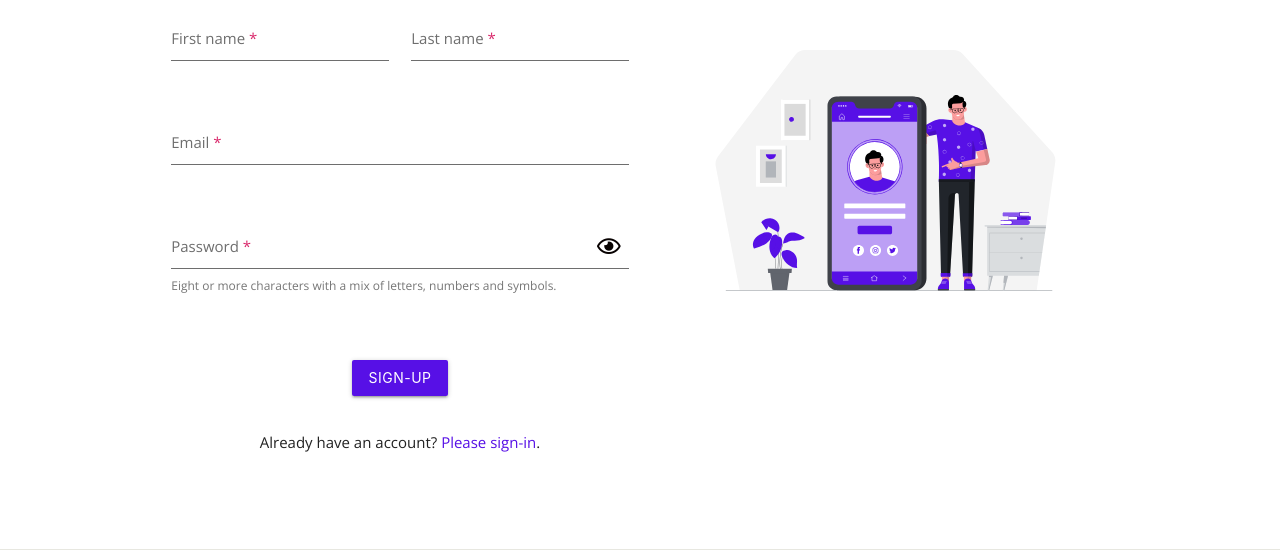
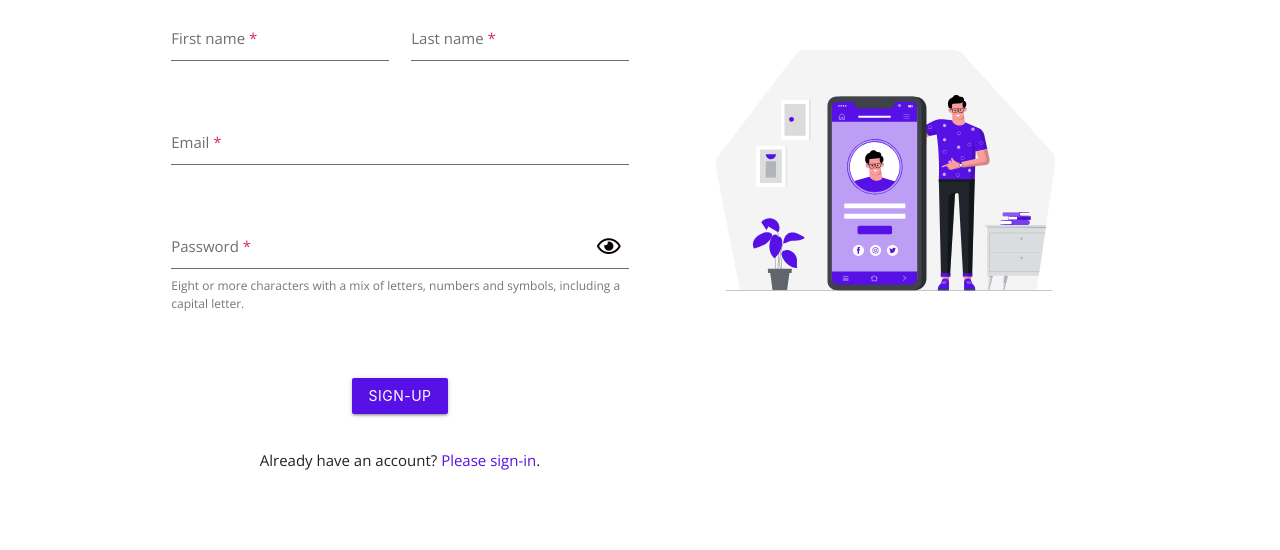
Before and after one commit to lemocla/Codzilla, a Flask app: page /signup in a window 1280 px wide. Shown: the part 347-897 px from the top of the page. Run offline with Flask 2, Linux system fonts and the light colour scheme; some web fonts are replaced.

Commit message:
Correct helpers text for passwords

```diff
--- a/app/templates/profile.html
+++ b/app/templates/profile.html
@@ -333,7 +333,8 @@
                         pattern="^(?=.*[0-9])(?=.*[A-Z])(?=.*[a-z])(?=.*[!@\-?~$%*^()~+=._])(?=\S+$).{8,32}$"
                         class="validate" required>
                     <label for="password">New Password</label>
-                    <p class="helper-text">Eight or more characters with a mix of letters, numbers and symbols.
+                    <p class="helper-text">Eight or more characters with a mix of letters, numbers and symbols,
+                        including a capital letter.
                     </p>
                     <p class="error-text hide" data-error="password">Please enter a valid password.</p>
                 </div>
--- a/app/templates/signup.html
+++ b/app/templates/signup.html
@@ -57,9 +57,9 @@
                                 pattern="^(?=.*[0-9])(?=.*[A-Z])(?=.*[a-z])(?=.*[!@\-?~$%*^()~+=._])(?=\S+$).{8,32}$"
                                 class="validate" required>
                             <label for="password">Password</label>
-                            <p class="helper-text">Eight or more characters with a mix of letters, numbers and symbols.
+                            <p class="helper-text">Eight or more characters with a mix of letters, numbers and symbols,
+                                including a capital letter.
                             </p>
-
                             <p class="error-text hide" data-error="password">Please enter a valid password.</p>
                         </div>
                     </div>
```
Also changed, not shown: app/templates/reset-password.html (+6 -3 lines).
